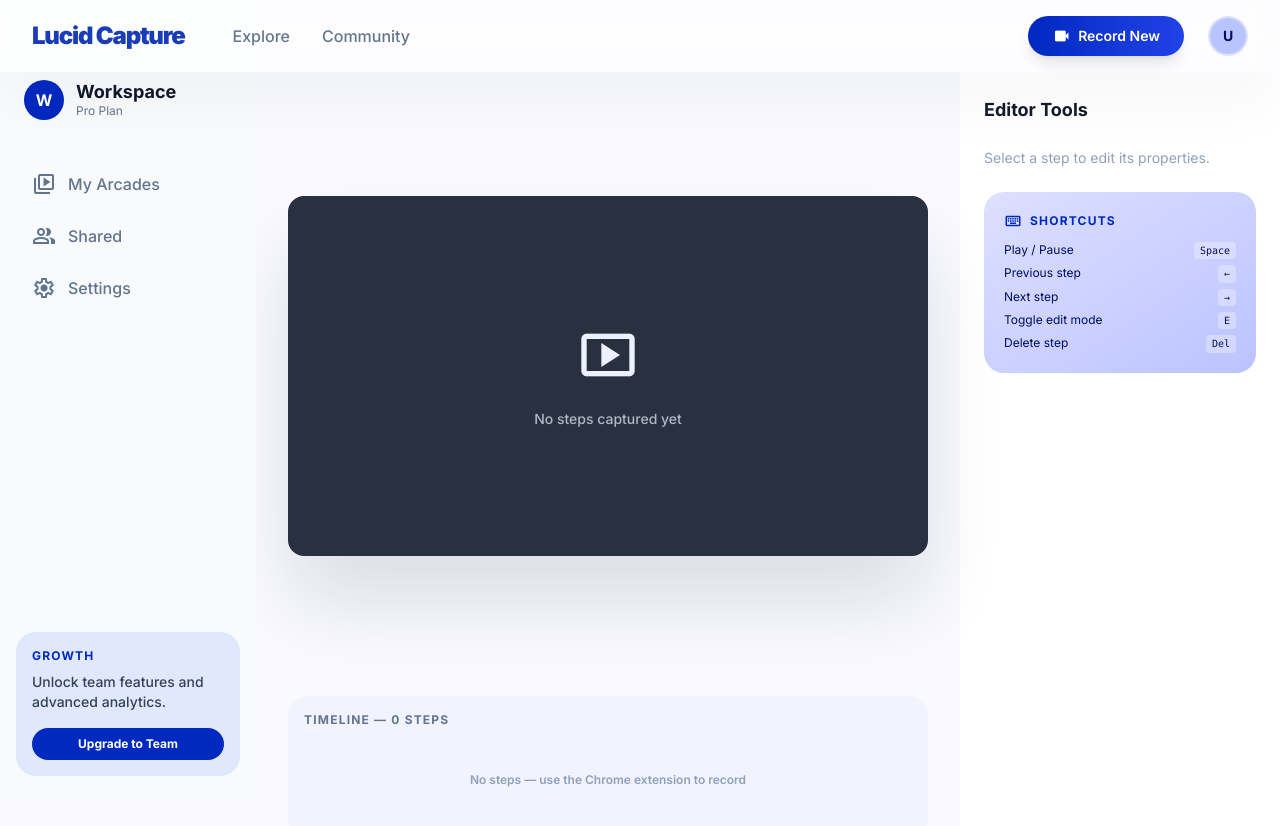
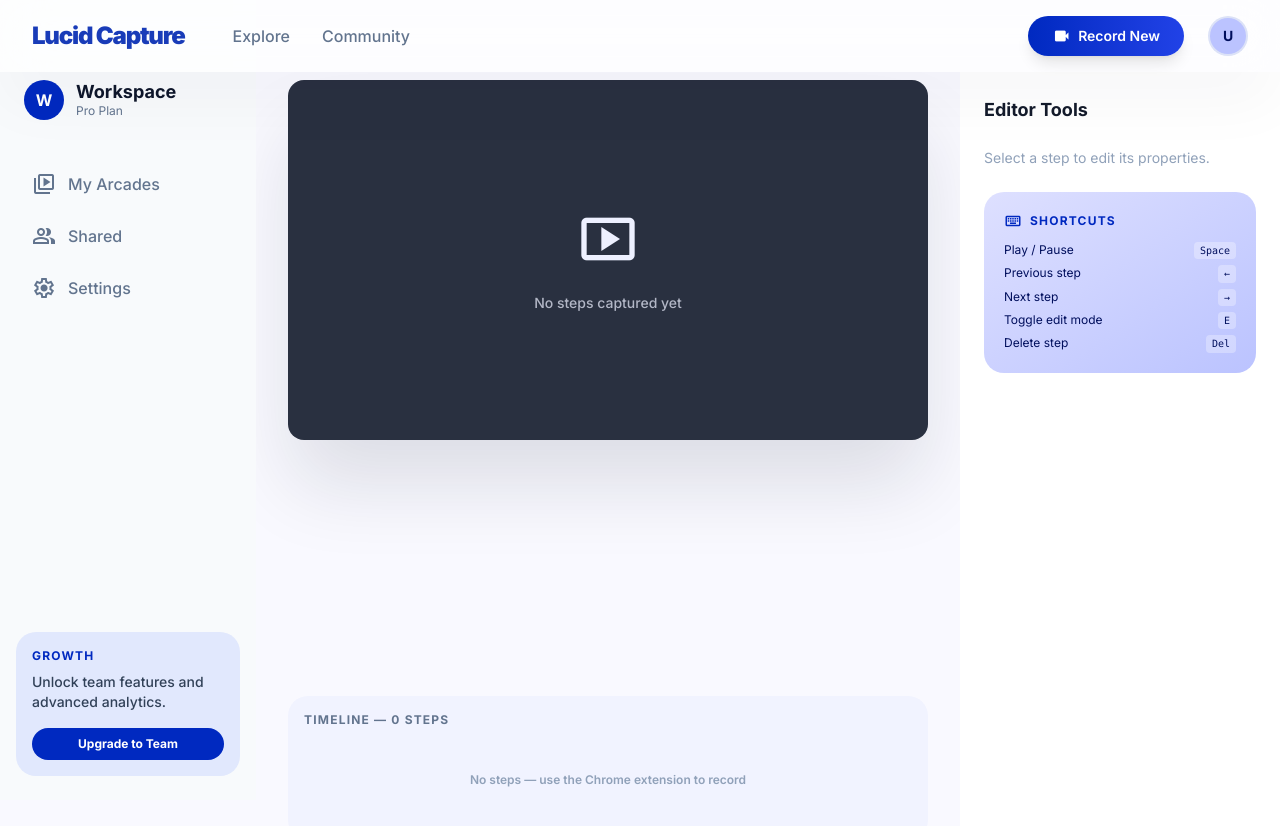
Before and after one commit to panyam/lucidcapture, a React (Vite) app in the folder app/: page /editor/1 in a window 1280 px wide. Shown: the top 826 px of the page. Built offline with nearby package versions, Linux system fonts and the light colour scheme; a web font is replaced by a local one.

Commit message:
Fix editor layout: left-align canvas, constrain timeline scroll
- Canvas now left-aligned instead of centered (items-start)
- Main container and content area use min-w-0 + overflow-hidden
  to prevent thumbnail bar from expanding the parent width
- Timeline scrolls horizontally within its container

```diff
--- a/app/src/pages/EditorPage.tsx
+++ b/app/src/pages/EditorPage.tsx
@@ -166,7 +166,7 @@ export function EditorPage() {
   return (
     <div className="flex min-h-screen">
       <SideNav />
-      <main className="ml-64 flex-1 flex flex-col bg-surface">
+      <main className="ml-64 flex-1 flex flex-col bg-surface min-w-0 overflow-hidden">
         {/* Title bar */}
         {currentProject && (
           <div className="px-8 pt-6 pb-2 flex items-center gap-4">
@@ -205,9 +205,9 @@ export function EditorPage() {
           </div>
         )}
 
-        <div className="flex-1 p-8 pt-2 flex flex-col">
+        <div className="flex-1 p-8 pt-2 flex flex-col min-w-0 overflow-hidden">
           {/* Canvas + controls wrapper */}
-          <div className="flex-1 flex items-center justify-center">
+          <div className="flex-1 flex items-start justify-start">
             <div className="relative w-full max-w-4xl">
               <EditorCanvas
                 step={currentStep}
```
